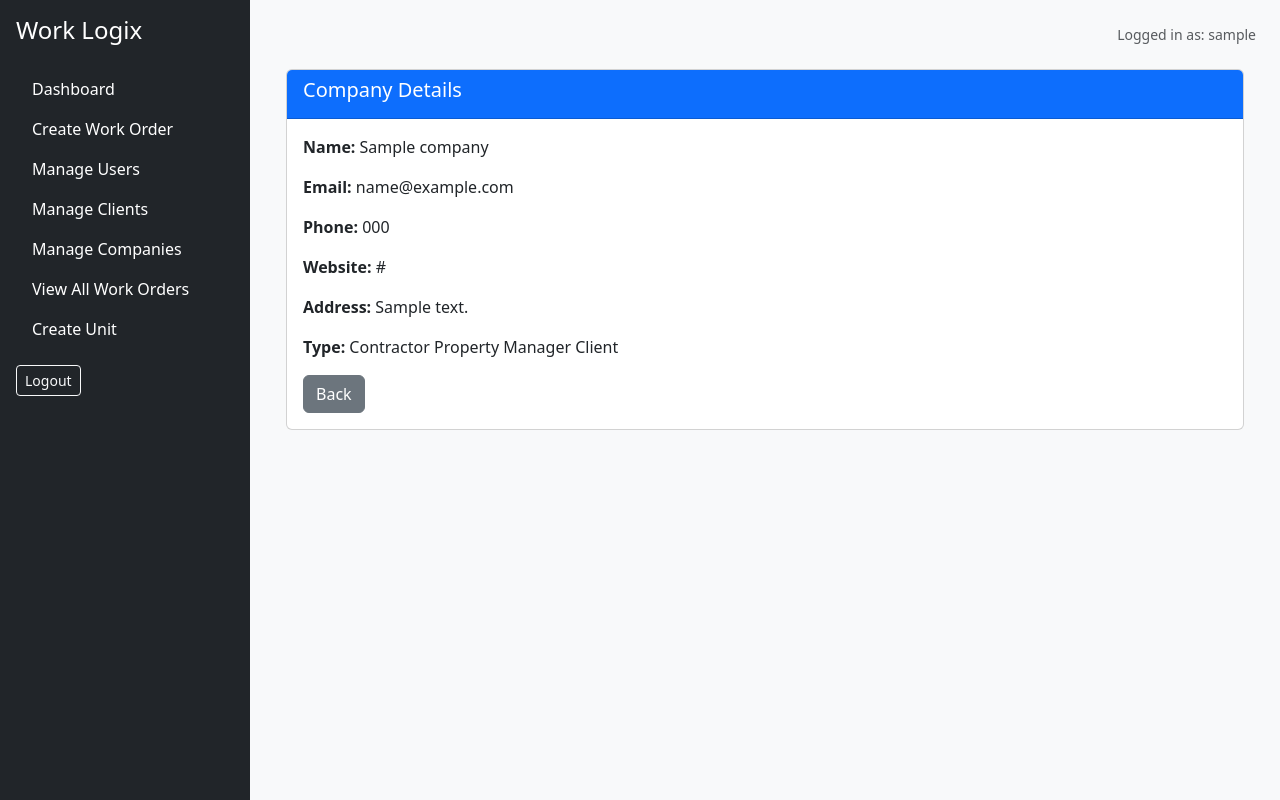
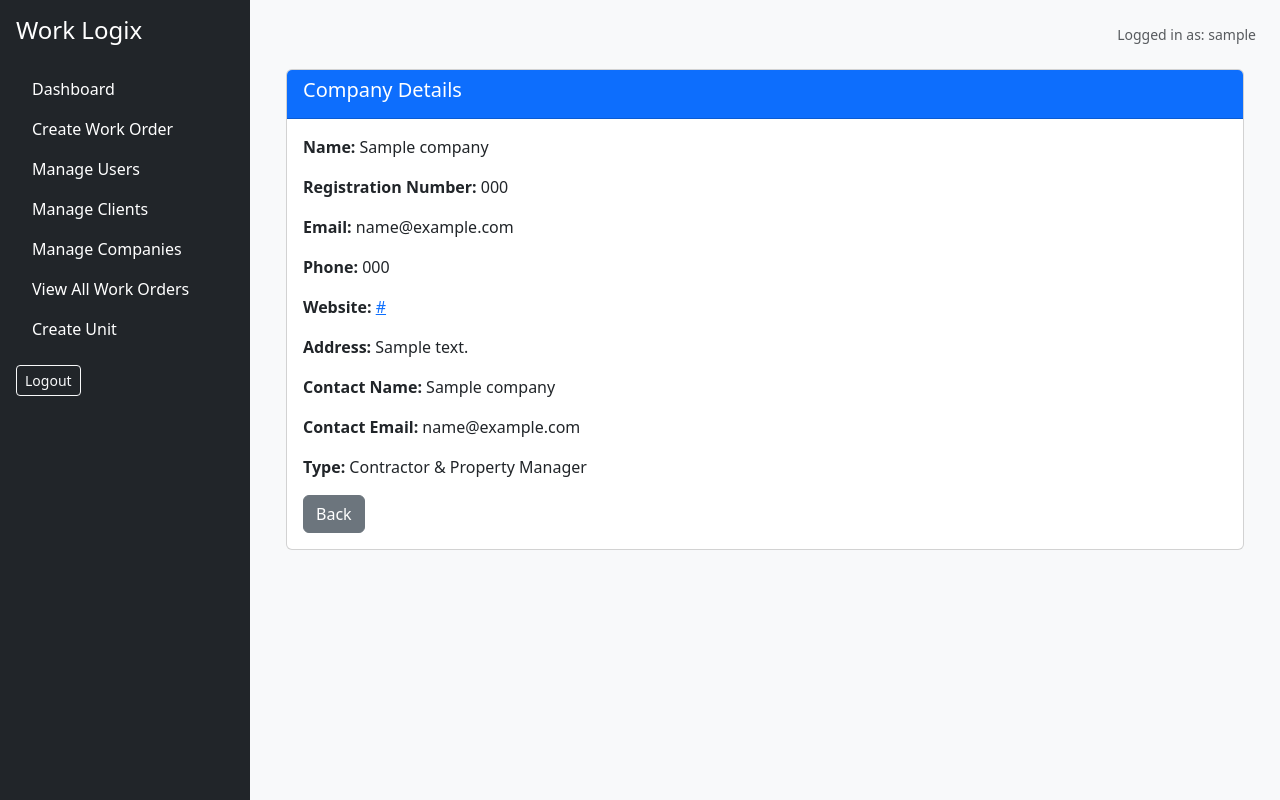
Before and after one commit to gustavowmarques/work-logix-v2, a Django app: page /companies/1/view/ in a window 1280 px wide. Run offline with Django 5.2, Linux system fonts and the light colour scheme; a user stored in the database is signed in; tables that the repository leaves empty hold one stand-in row (values such as "Sample post").

Commit message:
view company page updated to include all information

```diff
--- a/worklogix_project/core/templates/core/admin/view_company.html
+++ b/worklogix_project/core/templates/core/admin/view_company.html
@@ -8,14 +8,29 @@
     </div>
     <div class="card-body">
       <p><strong>Name:</strong> {{ company.name }}</p>
+      <p><strong>Registration Number:</strong> {{ company.registration_number|default:"—" }}</p>
       <p><strong>Email:</strong> {{ company.email }}</p>
-      <p><strong>Phone:</strong> {{ company.phone }}</p>
-      <p><strong>Website:</strong> {{ company.website }}</p>
+      <p><strong>Phone:</strong> {{ company.telephone|default:"—" }}</p>
+      <p><strong>Website:</strong>
+        {% if company.website %}
+          <a href="{{ company.website }}" target="_blank">{{ company.website }}</a>
+        {% else %}
+          —
+        {% endif %}
+      </p>
       <p><strong>Address:</strong> {{ company.address }}</p>
+      <p><strong>Contact Name:</strong> {{ company.contact_name|default:"—" }}</p>
+      <p><strong>Contact Email:</strong> {{ company.contact_email|default:"—" }}</p>
       <p><strong>Type:</strong>
-        {% if company.is_contractor %} Contractor {% endif %}
-        {% if company.is_property_manager %} Property Manager {% endif %}
-        {% if company.is_client %} Client {% endif %}
+        {% if company.is_contractor and company.is_property_manager %}
+          Contractor & Property Manager
+        {% elif company.is_contractor %}
+          Contractor
+        {% elif company.is_property_manager %}
+          Property Manager
+        {% else %}
+          —
+        {% endif %}
       </p>
       <a href="{% url 'manage_companies' %}" class="btn btn-secondary">Back</a>
     </div>
```
